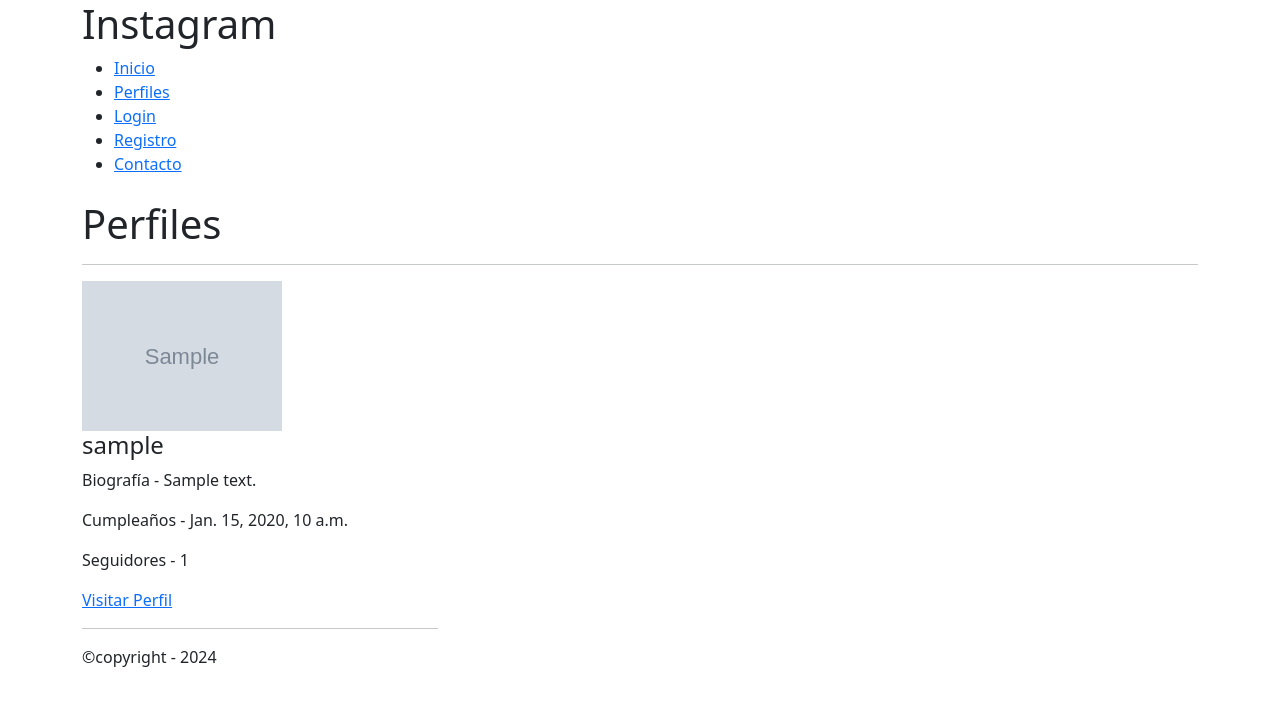
After one commit to yoerguille/instagram_project, a Django app: template instagram/templates/general/profile_list.html in a window 1280 px wide. The commit adds this page. Shown: the top 706 px of the page. Run offline with Django 3.2, Linux system fonts and the light colour scheme; the template is opened without the code that fills it: most values are stand-ins (such as "Sample title", 1, 10 or a date in 2020); grey boxes marked "Sample" are stand-in pictures.

Commit message:
Adding ProfileListView and some profile details

```diff
--- a/instagram/templates/_includes/_header.html
+++ b/instagram/templates/_includes/_header.html
@@ -5,6 +5,7 @@
         <nav>
             <ul>
                 <li><a href="{% url 'home' %}">Inicio</a></li>
+                <li><a href="{% url 'profiles' %}">Perfiles</a></li>
                 {% if not request.user.is_authenticated %}
                 <li><a href="{% url 'login' %}">Login</a></li>
                 <li><a href="{% url 'register' %}">Registro</a></li>
--- a/instagram/templates/_includes/_posts/_posts.html
+++ b/instagram/templates/_includes/_posts/_posts.html
@@ -2,7 +2,7 @@
     <div class="bg-white border mt-2">
         <div>
             <div class="d-flex flex-row justify-content-between align-items-center p-2 border-bottom">
-                <div class="d-flex flex-row align-items-center feed-text px-2"><img class="rounded-circle" src="{{ post.image.url }}" width="45">
+                <div class="d-flex flex-row align-items-center feed-text px-2"><img class="rounded-circle" src="{{ post.user.profile.profile_img.url }}" width="45">
                     <div class="d-flex flex-column flex-wrap ml-2"><span class="font-weight-bold">{{ post.user.email }}</span><span class="text-black-50 time">{{ post.created_at}}</span></div>
                 </div>
                 <div class="feed-icon px-2"><i class="fa fa-ellipsis-v text-black-50"></i></div>
--- /dev/null
+++ b/instagram/templates/general/profile_list.html
@@ -0,0 +1,34 @@
+{% extends "general/layout.html" %}
+
+{% block head_title %} Profiles {% endblock %}
+
+{% block page_content %}
+    <div class="container">
+        {% include "_includes/_messages.html" %}
+        <h1>Perfiles</h1>
+<hr>
+        <div class="row">
+            {% for object in profiles  %}
+                <div class="col-12 col-sm-6 col-md-4">
+                    {% if object.profile_img %}
+                <img src="{{ object.profile_img.url }}" alt="" width=200>
+            {% else %}
+                <p>No tiene foto de perfil</p>
+            {% endif %}
+            <h4>{{object.user.username|default_if_none:"Sin rellenar"}}</h4>
+            <p>Biografía - {{object.biografia|default_if_none:"Sin rellenar"}}</p>
+            <p>Cumpleaños - {{object.birth_date|default_if_none:"Sin rellenar"}}</p>
+            <p>Seguidores - {{object.followers.count|default_if_none:"Sin rellenar"}}</p>
+            <p><a href="{% url 'profile_detail' object.pk %}">Visitar Perfil</a></p>
+            <hr>
+                </div>
+
+
+
+        {% endfor %}
+        </div>
+
+
+
+    </div>
+{% endblock %}
--- a/instagram/urls.py
+++ b/instagram/urls.py
@@ -1,7 +1,7 @@
 from django.urls import include, path
 from django.contrib import admin
 from debug_toolbar.toolbar import debug_toolbar_urls
-from .views import Home, Login, UserRegisterView, Contact, logout_view, ProfileDetail, ProfileUpdate
+from .views import Home, Login, UserRegisterView, Contact, logout_view, ProfileDetail, ProfileUpdate, ProfileList
 from django.conf import settings
 from django.conf.urls.static import static
 from posts.views import PostCreateView
@@ -14,6 +14,7 @@ urlpatterns = [
     path("contact/", Contact.as_view(), name='contact'),
     path("profile/<pk>/", ProfileDetail.as_view(), name='profile_detail'),
     path("profile/update/<pk>/", ProfileUpdate.as_view(), name='profile_update'),
+    path("profiles/", ProfileList.as_view(), name='profiles'),
     path("post/create/", PostCreateView.as_view(), name='post_create'),
     path('admin/', admin.site.urls),
 ] + debug_toolbar_urls() + static(settings.MEDIA_URL, document_root=settings.MEDIA_ROOT)
```
Also changed, not shown: instagram/templates/general/home.html (+14 -5 lines), instagram/templates/general/profile_detail.html (+6 -7 lines), instagram/views.py (+12 -2 lines), profile_pictures/descarga.jpg (added), profile_pictures/descarga_1.jpg (added).
